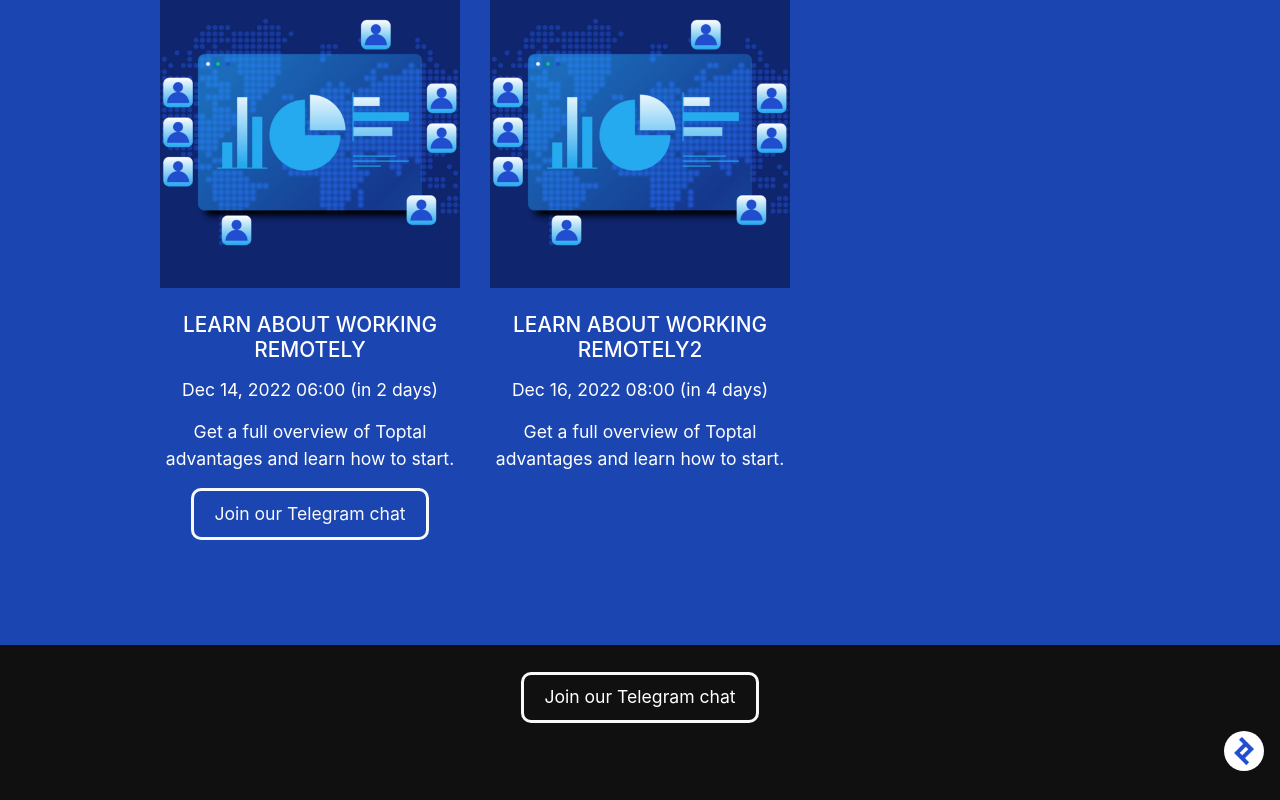
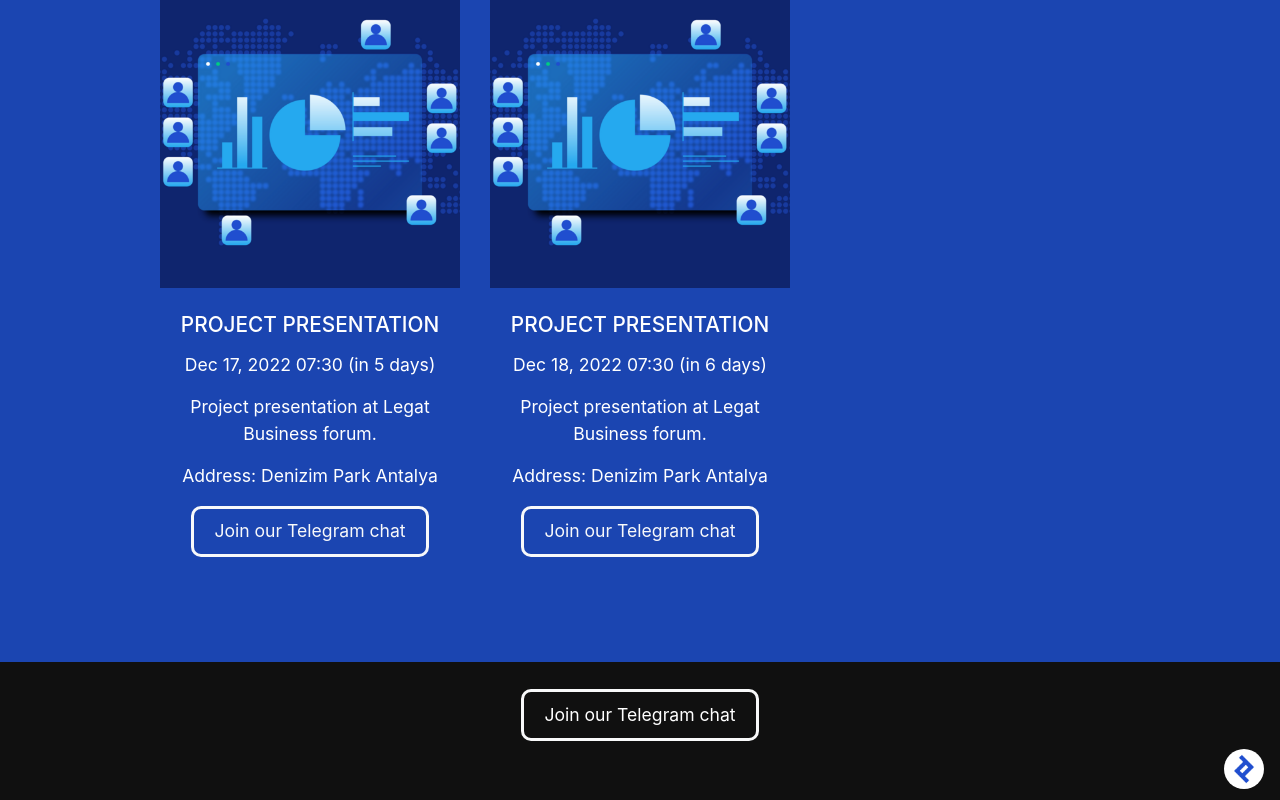
Before and after one commit to youtype/toptal-network, a Vue app: page / in a window 1280 px wide. Shown: the part 1829-2629 px from the top of the page. Built offline with nearby package versions, Linux system fonts and the light colour scheme.

Commit message:
Update events

```diff
--- a/src/components/EventsSection.vue
+++ b/src/components/EventsSection.vue
@@ -5,17 +5,15 @@
       <div class="narrow text-center">
         <div class="row text-center">
           <div class="col-md-4">
-            <EventCard
-              title="Learn about working remotely"
-              date="2022-12-14 15:00:00"
-              telegram
-            >
-              <p>Get a full overview of Toptal advantages and learn how to start.</p>
+            <EventCard title="Project presentation" date="2022-12-17 16:30:00" telegram>
+              <p>Project presentation at Legat Business forum.</p>
+              <p>Address: Denizim Park Antalya</p>
             </EventCard>
           </div>
           <div class="col-md-4">
-            <EventCard title="Learn about working remotely2" date="2022-12-16 17:00:00">
-              <p>Get a full overview of Toptal advantages and learn how to start.</p>
+            <EventCard title="Project presentation" date="2022-12-18 16:30:00" telegram>
+              <p>Project presentation at Legat Business forum.</p>
+              <p>Address: Denizim Park Antalya</p>
             </EventCard>
           </div>
         </div>
```
